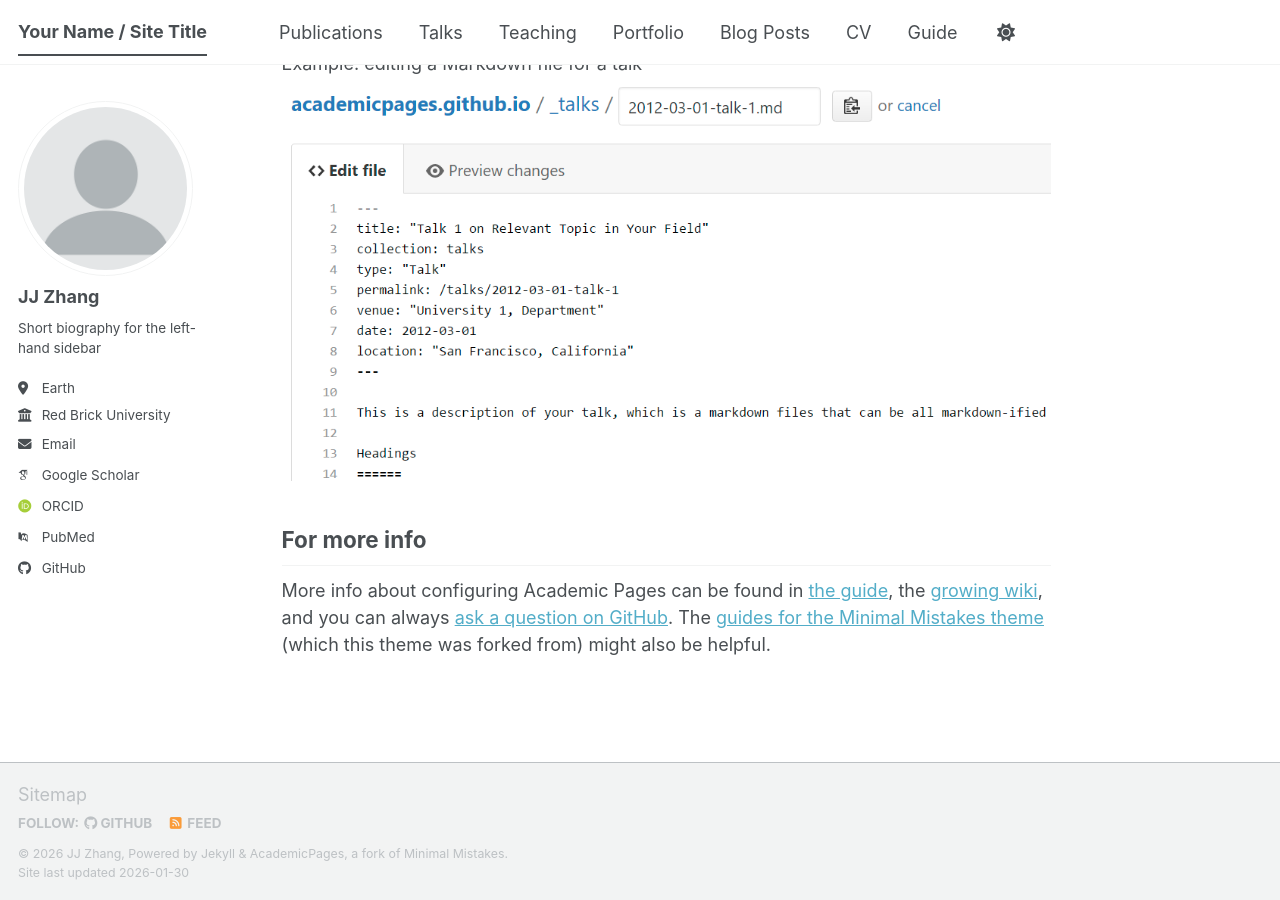
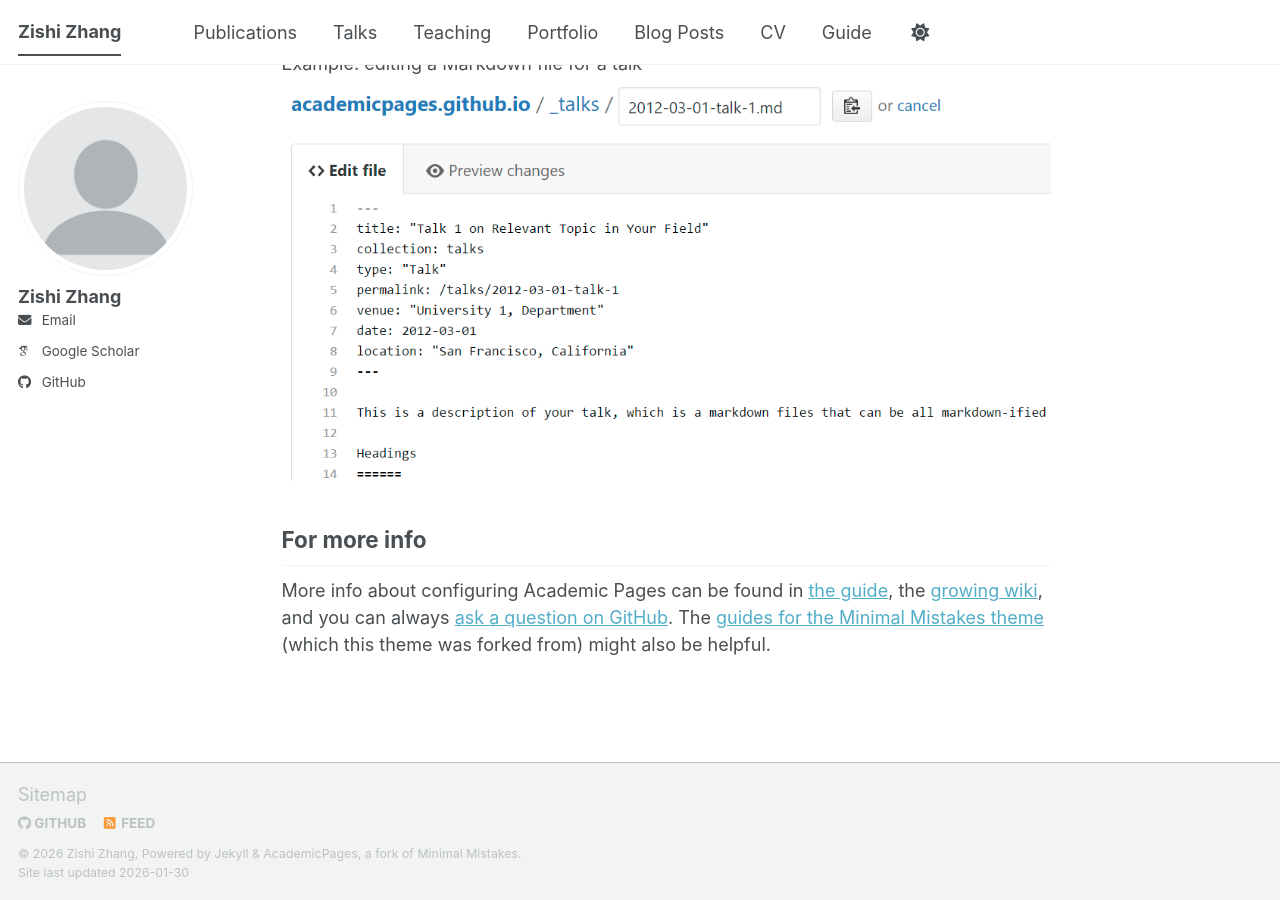
Before and after one commit to zishizhang/zishizhang.github.io, a Jekyll site: the page built from _pages/about.md, in a window 1280 px wide and 900 px high, scrolled down 2720 px. Built offline with Jekyll 4.4.1, drawn with Linux system fonts in a browser that asks for light colours; some web fonts are replaced; a script bundle is joined from its source files by our own code; library files that are not in the unit come from our copies; a file with an impossible date is left out.

Commit message:
Update _config.yml

```diff
--- a/_config.yml
+++ b/_config.yml
@@ -7,13 +7,13 @@
 # server process.
 
 # Basic Site Settings
-locale                   : "en-US"
+locale                   : ""
 site_theme               : "default" # The available themes options are "default", "air", "sunrise", "mint", "dirt" and "contrast"
-title                    : "Your Name / Site Title"
+title                    : "Zishi Zhang"
 title_separator          : "-"
-name                     : &name " JJ Zhang"
+name                     : &name " Zishi Zhang"
 description              : &description "Your Name's academic portfolio"   # Update this with a general description of your site, this is the default if not overridden by a page
-url                      : https://academicpages.github.io # The base hostname & protocol for your site e.g. "https://[your GitHub username].github.io",
+url                      : https://zishizhang.github.io # The base hostname & protocol for your site e.g. "https://[your GitHub username].github.io",
                                                            # or if you already have some other page hosted on Github then use "https://[your GitHub username].github.io/[Your Repo Name]"
 baseurl                  : "" # the subpath of your site, e.g. "/blog"
 repository               : "academicpages/academicpages.github.io"
@@ -24,24 +24,24 @@ repository               : "academicpages/academicpages.github.io"
 author:
   # Biographic information
   avatar           : "profile.png"
-  name             : "JJ Zhang"
+  name             : "Zishi Zhang"
   pronouns         : # example: "she/her"
-  bio              : "Short biography for the left-hand sidebar"
-  location         : "Earth"
-  employer         : "Red Brick University"
+  bio              :
+  location         :
+  employer         :
   uri              : # URL
-  email            : "none@example.org"
+  email            : "zishizhang@stu.pku.edu.cn"
 
   # Academic websites
   academia         : # URL
   #arxiv            : # URL - Update with the correct link to your profile
-  googlescholar    : "https://scholar.google.com/citations?user=PS_CX0AAAAAJ"
+  googlescholar    : "https://scholar.google.com/citations?user=3pF6A1kAAAAJ&hl=zh-CN"
   inspire-hep      : # URL
   impactstory      : # URL
-  orcid            : "https://orcid.org/yourorcidurl"
+  orcid            :
   semantic         : # URL
   ssrn             : # URL
-  pubmed           : "https://www.ncbi.nlm.nih.gov/pubmed/?term=john+snow"
+  pubmed           :
   researchgate     : # URL
   scopus           : # URL
   zotero           : # URL
```
